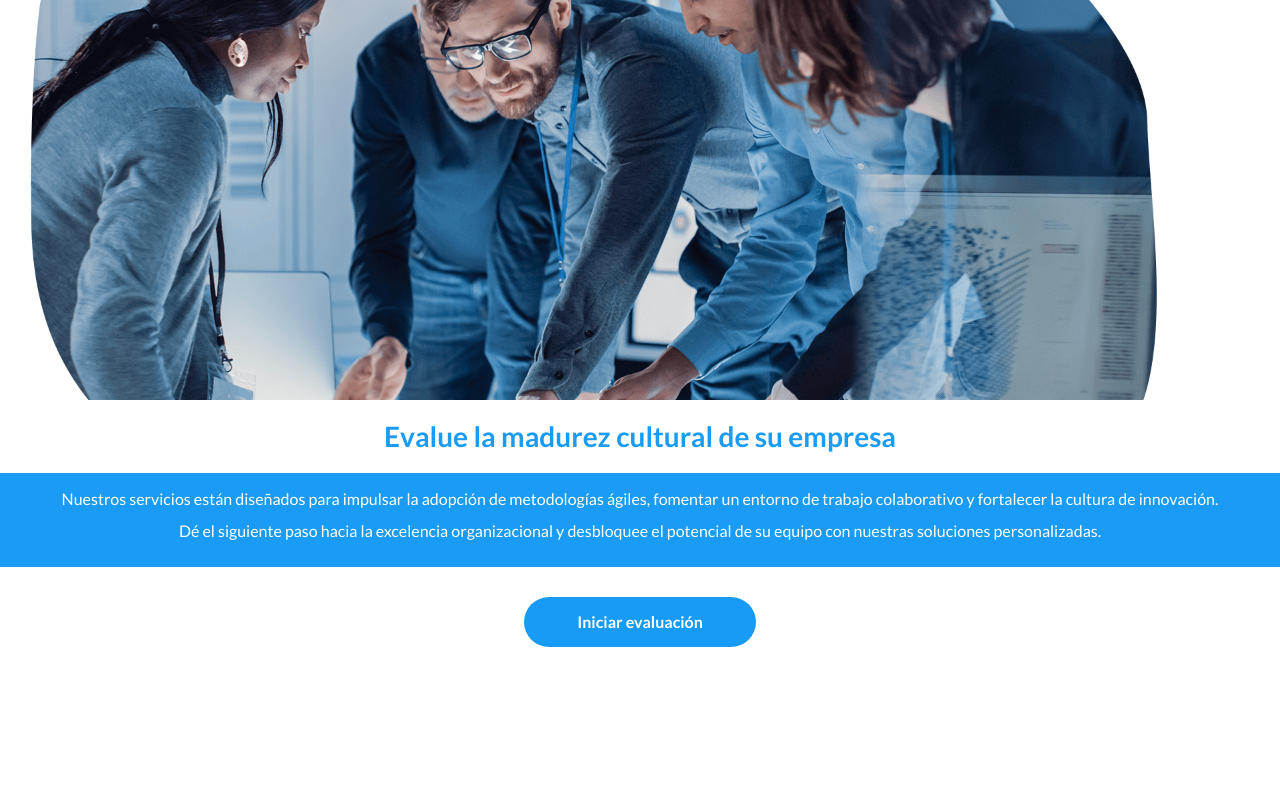
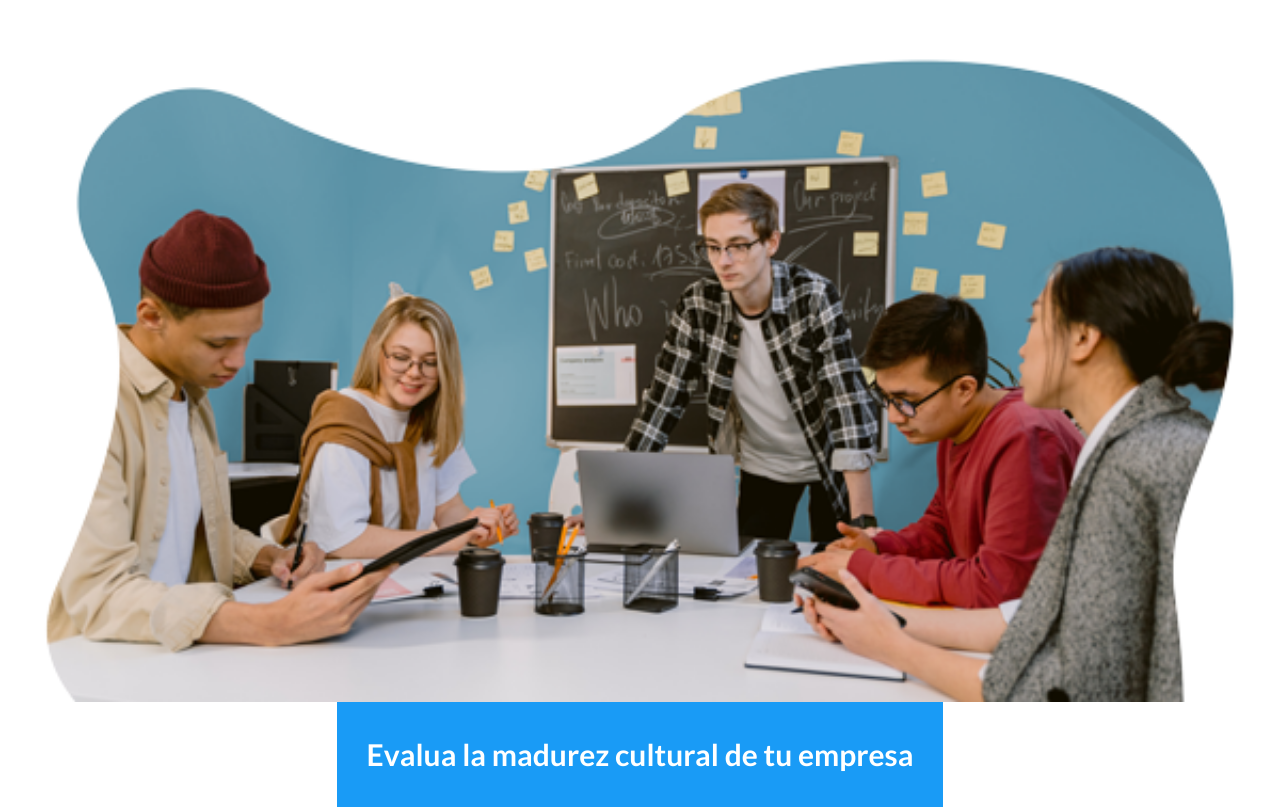
Before and after one commit to FernandoMoleroDeveloper/Nailted-Front, a React (Create React App) app: page /#/ in a window 1280 px wide. Shown: the top 809 px of the page. Built offline with nearby package versions, Linux system fonts and the light colour scheme.

Commit message:
limpieza mierdas

```diff
--- a/src/App.tsx
+++ b/src/App.tsx
@@ -1,6 +1,5 @@
 import { HashRouter, Route, Routes } from "react-router-dom";
 import "./App.scss";
-import HomePage from "./pages/HomePage/HomePage";
 import FormPage from "./pages/FormPage/FormPage";
 import ResultsPage from "./pages/ResultsPage/ResultsPage";
 import { ChakraProvider } from "@chakra-ui/react";
@@ -12,7 +11,7 @@ function App(): JSX.Element {
       <ChakraProvider>
         <HashRouter>
           <Routes>
-            <Route path="/" element={<HomePage></HomePage>}></Route>
+            <Route path="/" element={<HomePageV2></HomePageV2>}></Route>
             <Route path="/home-2" element={<HomePageV2></HomePageV2>}></Route>
             <Route path="/questionary" element={<FormPage></FormPage>}></Route>
             <Route path="/results" element={<ResultsPage></ResultsPage>}></Route>
--- a/src/pages/HomePage/HomePage.tsx
+++ /dev/null
@@ -1,46 +0,0 @@
-import { Box, Button } from "@chakra-ui/react";
-import { Link } from "react-router-dom";
-import { blueButton } from "../../styles/motions/props";
-// import Footer from "../../components/Footer/Footer";
-// import Header from "../../components/Header/Header";
-import { motion } from "framer-motion";
-import "../../styles/layouts/HomePage.scss";
-import teamWorkImage from "../../assets/teamwork2.png";
-
-const HomePage = (): JSX.Element => {
-  return (
-    <div className="home-page page">
-      {/* <Box className="home-page__header" boxShadow="md" p="3">
-        <Header></Header>
-      </Box> */}
-      <Box className="home-page__container">
-        <Box className="home-page__content">
-          <motion.div initial={{ opacity: 0 }} animate={{ opacity: 1 }} transition={{ duration: 0.4 }}>
-            <img className="home-page__photo" src={teamWorkImage} alt="teamwork" />
-            <div className="home-page__slogan">
-              <span>Evalue la madurez cultural de su empresa</span>
-            </div>
-          </motion.div>
-          <motion.div initial={{ opacity: 0 }} animate={{ opacity: 1 }} transition={{ duration: 0.4, delay: 0.4 }}>
-            <Box className="home-page__description">
-              <p className="home-page__parragraph">Nuestros servicios están diseñados para impulsar la adopción de metodologías ágiles, fomentar un entorno de trabajo colaborativo y fortalecer la cultura de innovación.</p>
-              <p className="home-page__parragraph">Dé el siguiente paso hacia la excelencia organizacional y desbloquee el potencial de su equipo con nuestras soluciones personalizadas.</p>
-            </Box>
-          </motion.div>
-        </Box>
-        <motion.div initial={{ opacity: 0 }} animate={{ opacity: 1 }} transition={{ duration: 0.4, delay: 0.8 }}>
-          <Link to="/questionary" className="home-page__link">
-            <Button {...blueButton} className="home-page__button center">
-              Iniciar evaluación
-            </Button>
-          </Link>
-        </motion.div>
-      </Box>
-      {/* <Box className="home-page__footer">
-        <Footer></Footer>
-      </Box> */}
-    </div>
-  );
-};
-
-export default HomePage;
--- a/src/styles/layouts/HomePage.scss
+++ /dev/null
@@ -1,50 +0,0 @@
-@import "../../styles/utilities/variables";
-@import "../../styles/utilities/mixins";
-
-.home-page {
-  min-height: 100vh;
-  min-width: 100vw;
-
-  &__container {
-    min-height: calc(100vh - 162px);
-    padding-bottom: 30px;
-  }
-
-  &__content {
-    color: $font-color-brand;
-    font-weight: bold;
-  }
-
-  &__photo {
-    width: 100%;
-    max-height: 400px;
-    object-fit: cover;
-  }
-
-  &__slogan {
-    font-size: 28px;
-    line-height: 33px;
-    text-align: center;
-    padding: 20px 20px;
-  }
-
-  &__description {
-    color: $font-color-light;
-    background-color: $background-brand;
-    padding: 15px;
-  }
-
-  &__parragraph {
-    margin-bottom: 10px;
-    font-size: 16px;
-    line-height: 22px;
-    font-weight: normal;
-    text-align: center;
-  }
-
-  &__button {
-    margin-top: 35px;
-  }
-
-
-}
```
Also changed, not shown: src/components/Footer/Footer.tsx (deleted, +0 -14 lines), src/components/Header/Header.tsx (deleted, +0 -17 lines), src/components/NumberComponent/NumberComponent.tsx (deleted, +0 -20 lines), src/pages/FormPage/FormPage.tsx (+0 -9 lines).
